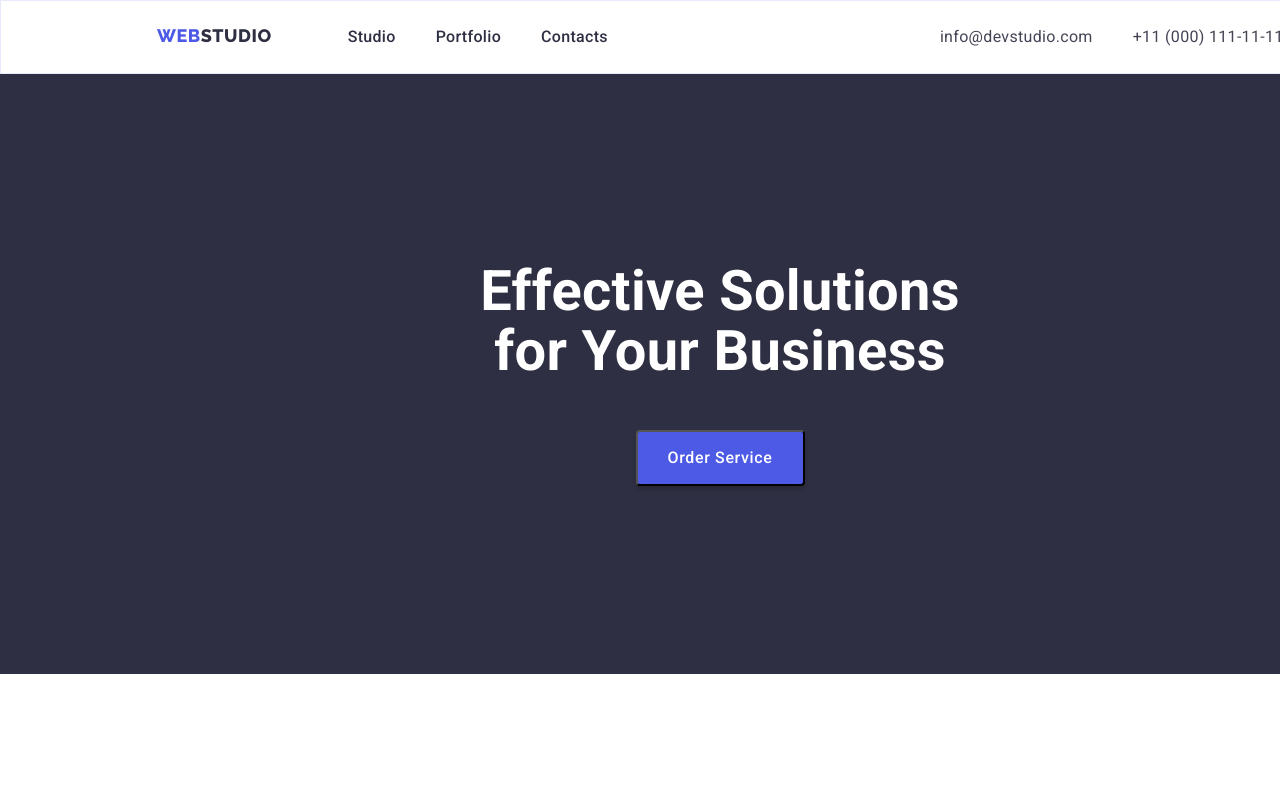
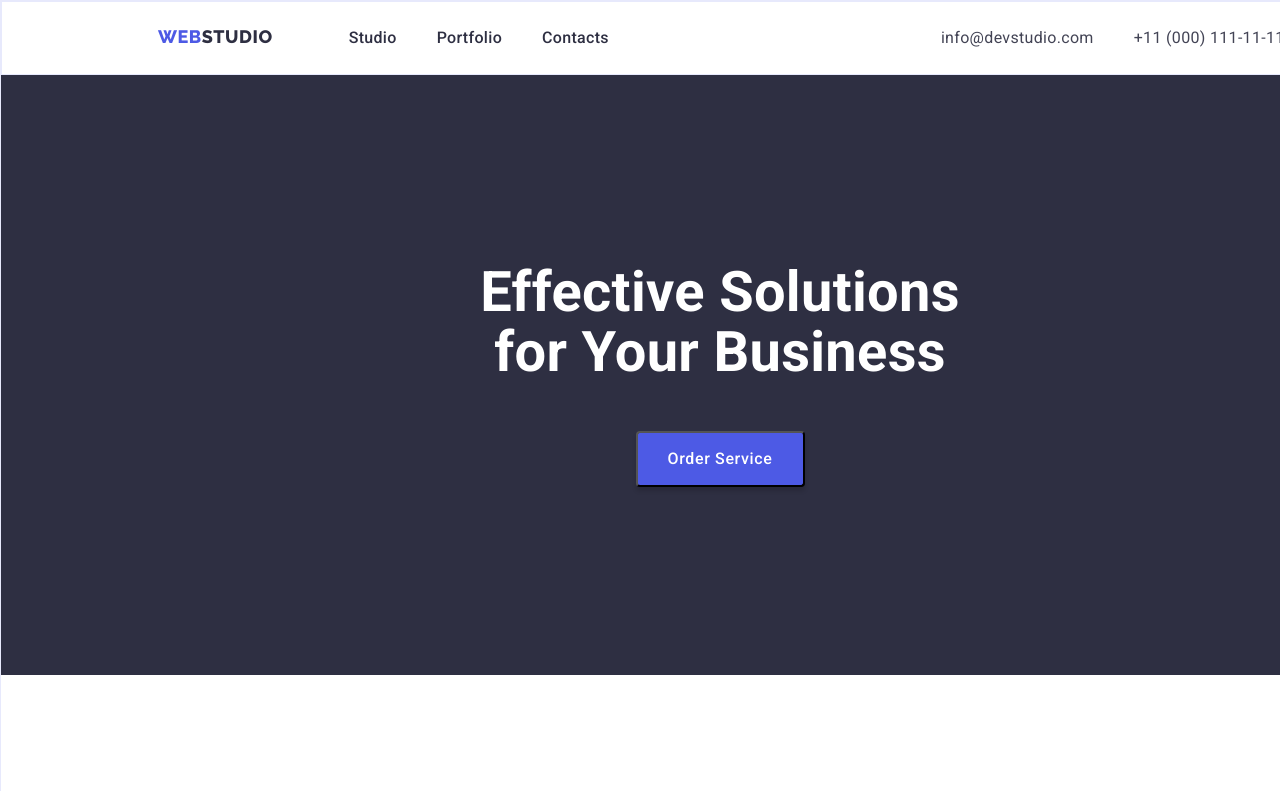
Before and after one commit to MarynaLapa/goit-markup-hw-03, a plain HTML site: page index.html in a window 1280 px wide. Shown: the top 791 px of the page. Drawn offline with nearby package versions, Linux system fonts and the light colour scheme.

Commit message:
Update styles.css

```diff
--- a/css/styles.css
+++ b/css/styles.css
@@ -23,6 +23,7 @@ body {
     font-weight: 400;
     width: 1440px;
     margin: 0 auto;
+    border: 1px solid var(--cornflower-color);
 }
 main {
     flex-grow: 1;
```
